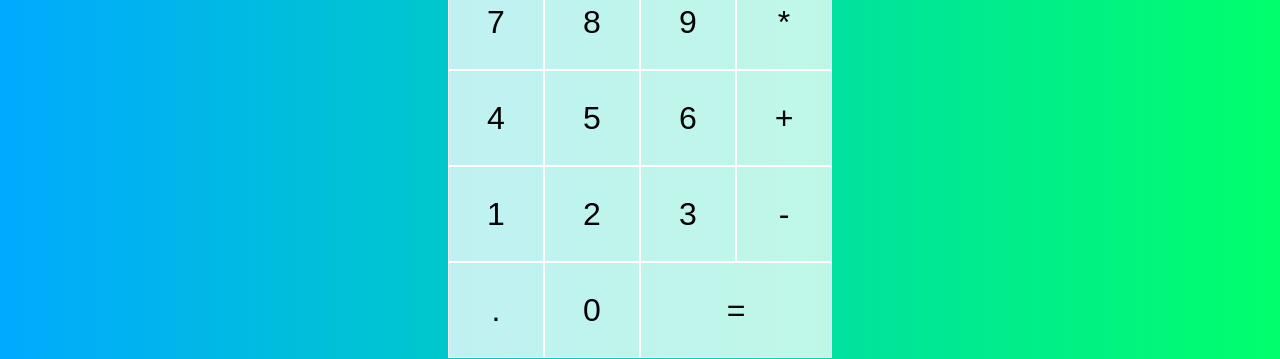
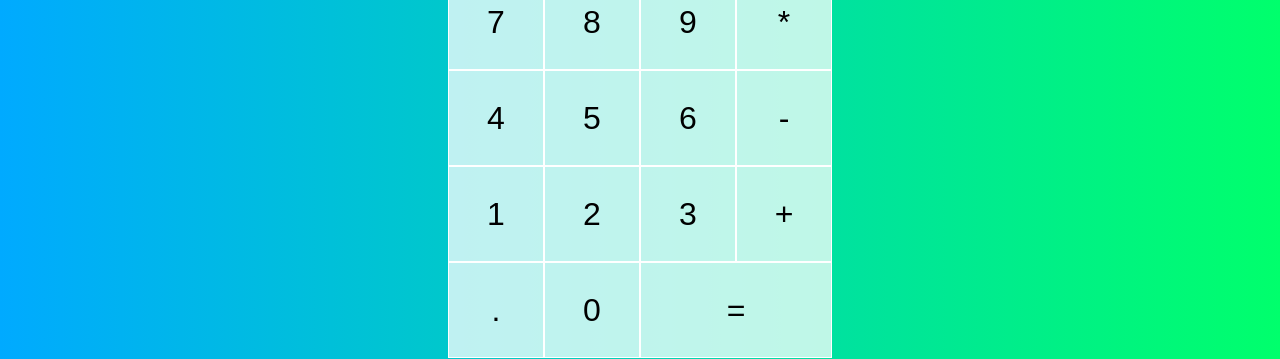
Before and after one commit to jrslopez/Calculator, a React (Create React App) app: page / in a window 1280 px wide. Shown: the part 266-625 px from the top of the page. Built offline with nearby package versions, Linux system fonts and the light colour scheme.

Commit message:
added DEL and formatting

```diff
--- a/src/App.js
+++ b/src/App.js
@@ -14,6 +14,13 @@ export const ACTIONS = {
 function reducer(state, { type, payload }) {
   switch (type) {
     case ACTIONS.ADD_DIGIT:
+      if (state.overwrite) {
+        return {
+          ...state,
+          currentOperand: payload.digit,
+          overwrite: false,
+        }
+      }
       if (payload.digit === "0" && state.currentOperand === "0") {
         return state
       }
@@ -31,6 +38,10 @@ function reducer(state, { type, payload }) {
       if (state.currentOperand == null && state.previousOperand == null) {
         return state
       }
+
+      if (state.currentOperand == null) {
+        return { ...state, operation: payload.operation }
+      }
       if (state.previousOperand == null) {
         return {
           ...state,
@@ -46,6 +57,40 @@ function reducer(state, { type, payload }) {
         operation: payload.operation,
         currentOperand: null,
       }
+
+    case ACTIONS.EVALUATE:
+      if (
+        state.operation == null ||
+        state.currentOperand == null ||
+        state.previousOperand == null
+      ) {
+        return state
+      }
+
+      return {
+        ...state,
+        overwrite: true,
+        previousOperand: null,
+        operation: null,
+        currentOperand: evaluate(state),
+      }
+    case ACTIONS.DELETE_DIGIT:
+      if (state.overwrite) {
+        return {
+          ...state,
+          overwrite: false,
+          currentOperand: null,
+        }
+      }
+
+      if (state.currentOperand == null) {
+        return state
+      }
+
+      if (state.currentOperand == 1) {
+        return { ...state, currentOperand: null }
+      }
+      return { ...state, currentOperand: state.currentOperand.slice(0, -1) }
   }
 }
 
@@ -72,6 +117,17 @@ function evaluate({ currentOperand, previousOperand, operation }) {
   return computation.toString()
 }
 
+const INTEGER_FORMATTER = new Intl.NumberFormat("en-us", {
+  maximumFractionDigits: 0,
+})
+
+function formatOperand(operand) {
+  if (operand == null) return
+  const [integer, decimal] = operand.split(".")
+  if (decimal == null) return INTEGER_FORMATTER.format(integer)
+  return `${INTEGER_FORMATTER.format(integer)}.${decimal}`
+}
+
 function App() {
   const [{ currentOperand, previousOperand, operation }, dispatch] = useReducer(
     reducer,
@@ -81,8 +137,8 @@ function App() {
     <div className="calculator-grid">
       <div className="output">
         <div className="previous-operand">
-          {previousOperand} {operation}
-          <div className="current-operand">{currentOperand}</div>
+          {formatOperand(previousOperand)} {operation}
+          <div className="current-operand">{formatOperand(currentOperand)}</div>
         </div>
       </div>
       <button
@@ -93,7 +149,13 @@ function App() {
       >
         AC
       </button>
-      <button>DEL</button>
+      <button
+        onClick={() => {
+          dispatch({ type: ACTIONS.DELETE_DIGIT })
+        }}
+      >
+        DEL
+      </button>
       <OperationButton operation="÷" dispatch={dispatch} />
       <DigitButton digit="7" dispatch={dispatch} />
       <DigitButton digit="8" dispatch={dispatch} />
@@ -102,14 +164,17 @@ function App() {
       <DigitButton digit="4" dispatch={dispatch} />
       <DigitButton digit="5" dispatch={dispatch} />
       <DigitButton digit="6" dispatch={dispatch} />
-      <OperationButton operation="+" dispatch={dispatch} />
+      <OperationButton operation="-" dispatch={dispatch} />
       <DigitButton digit="1" dispatch={dispatch} />
       <DigitButton digit="2" dispatch={dispatch} />
       <DigitButton digit="3" dispatch={dispatch} />
-      <OperationButton operation="-" dispatch={dispatch} />
+      <OperationButton operation="+" dispatch={dispatch} />
       <DigitButton digit="." dispatch={dispatch} />
       <DigitButton digit="0" dispatch={dispatch} />
-      <button className="span-two" onClick={() => console.log("tite")}>
+      <button
+        className="span-two"
+        onClick={() => dispatch({ type: ACTIONS.EVALUATE })}
+      >
         =
       </button>
     </div>
```
